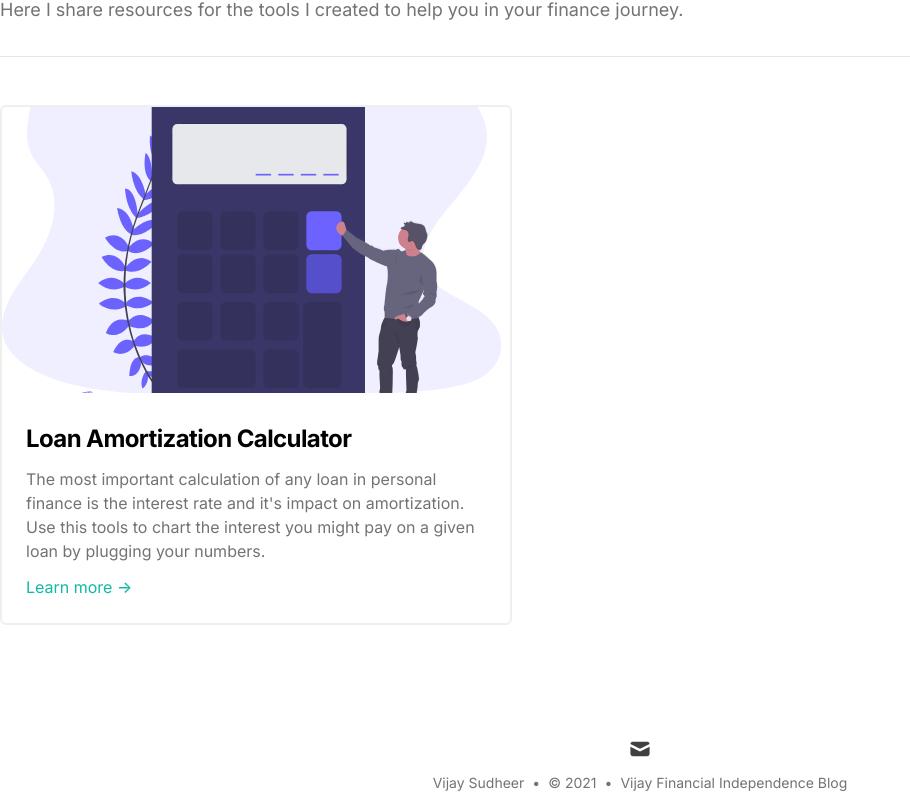
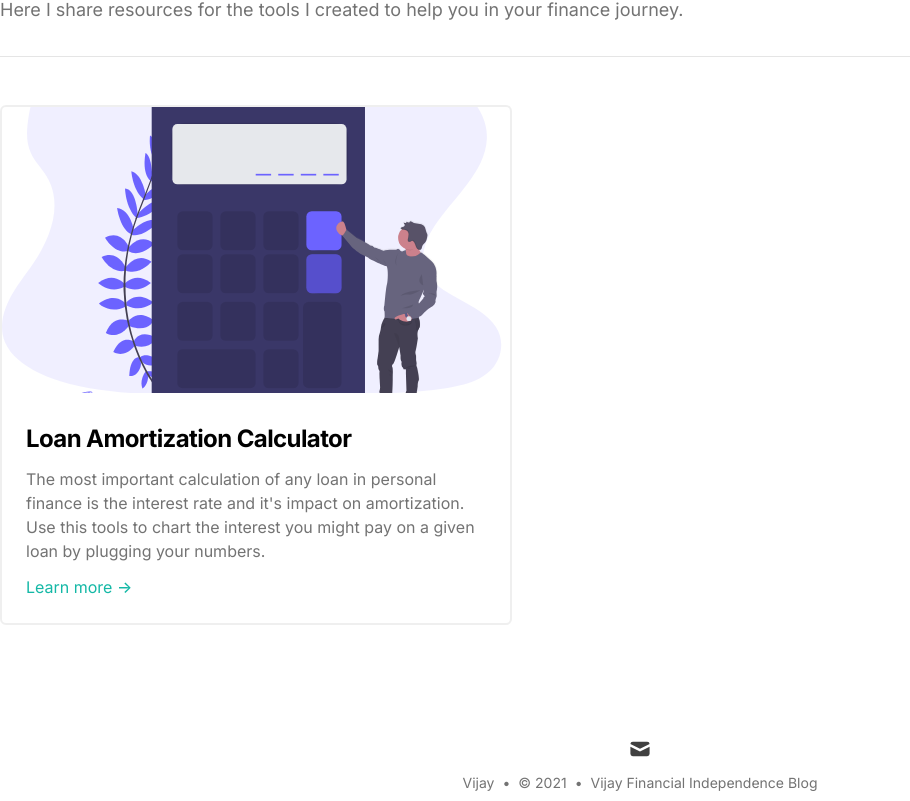
Before and after one commit to vj1481/vj-finance-blog, a Next.js app: page /projects in a window 1280 px wide. Shown: the part 384-1185 px from the top of the page, without its empty margins (0-910 px from the left). Built offline with nearby package versions, Linux system fonts and the light colour scheme; what @tailwindcss/typography would draw is missing.

Commit message:
metadata

```diff
--- a/data/siteMetadata.js
+++ b/data/siteMetadata.js
@@ -1,6 +1,6 @@
 const siteMetadata = {
   title: 'Vijay Financial Independence Blog',
-  author: 'Vijay Sudheer',
+  author: 'Vijay',
   headerTitle: 'Vijay Personal Finance Journey',
   description:
     'This is a place where I document my personal finance journey in pusuit of Financial Independence',
```
Also changed, not shown: data/authors/default.md (+1 -1 lines).
